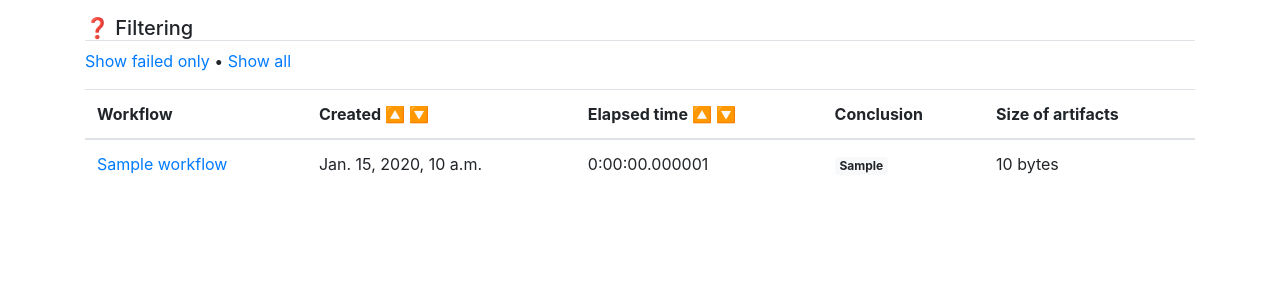
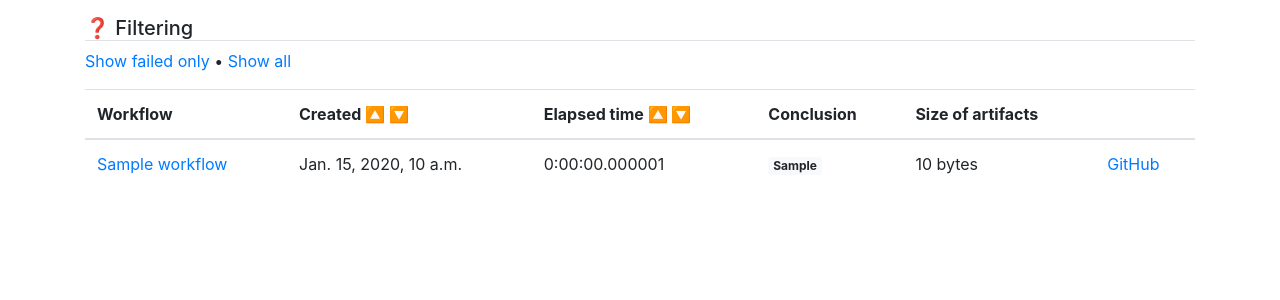
Before and after one commit to andymckay/actions-insights, a Django app: page /runs/1 in a window 1280 px wide. Shown: the part 112-412 px from the top of the page. Run offline with Django 3.2, Linux system fonts and the light colour scheme; a user stored in the database is signed in; tables that the repository leaves empty hold one stand-in row (values such as "Sample post"); some libraries are stand-ins or nearby versions.

Commit message:
add in extra column

```diff
--- a/insights/misc/templates/misc/runs.html
+++ b/insights/misc/templates/misc/runs.html
@@ -18,6 +18,7 @@
             <th>Elapsed time <a href="?sort=elapsed&filter={{ request.GET.filter }}">🔼</a>&nbsp;<a href="?sort=-elapsed&filter={{ request.GET.filter }}">🔽</a></th>
             <th>Conclusion</th>
             <th>Size of artifacts</th>
+            <th></th>
         </tr>
     </thead>
     <tbody>
@@ -32,6 +33,7 @@
                     {{ run.total_artifact_size|filesizeformat }}
                 {% endif %}
                 </td>
+                <td><a href="https://github.com/{{ run.workflow.repo.nwo }}/actions/runs/{{ run.run_id }}">GitHub</a></td>
             </tr>
     {% endfor %}
     </tbody>
```
